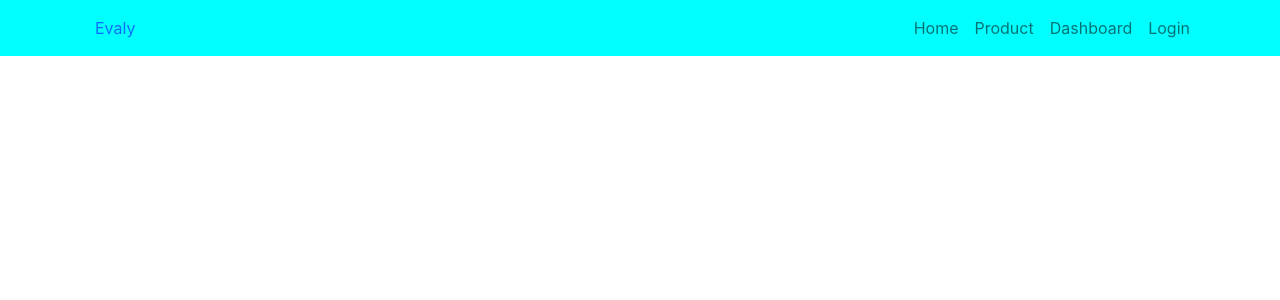
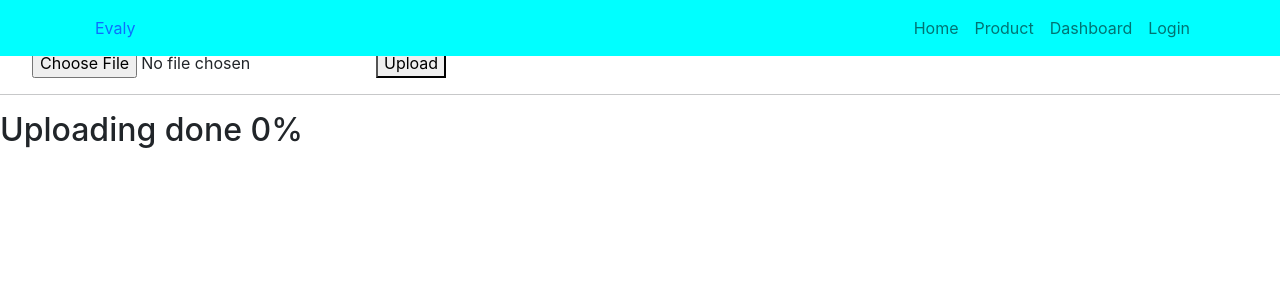
Before and after one commit to zihadul10101/evaly-client-side, a React (Create React App) app: page /imageUpload in a window 1280 px wide. Shown: the top 300 px of the page. Built offline with nearby package versions, Linux system fonts and the light colour scheme.

Commit message:
firebase image upload done

```diff
--- a/package.json
+++ b/package.json
@@ -9,6 +9,7 @@
     "@testing-library/user-event": "^12.8.3",
     "axios": "^0.24.0",
     "cloudinary-react": "^1.7.0",
+    "firebase": "^9.2.0",
     "react": "^17.0.2",
     "react-dom": "^17.0.2",
     "react-hook-form": "^7.21.2",
--- /dev/null
+++ b/src/components/authication/ImageUpload.js
@@ -0,0 +1,48 @@
+import React from 'react';
+import { useState } from "react";
+import { storage } from "./firebase";
+import { ref, getDownloadURL, uploadBytesResumable } from "firebase/storage";
+
+const ImageUpload = () => {
+    const [progress, setProgress] = useState(0);
+    const formHandler = (e) => {
+      e.preventDefault();
+      const file = e.target[0].files[0];
+      uploadFiles(file);
+    };
+
+    const uploadFiles = (file) => {
+        //
+        if (!file) return;
+        const sotrageRef = ref(storage, `files/${file.name}`);
+        const uploadTask = uploadBytesResumable(sotrageRef, file);
+
+        uploadTask.on(
+          "state_changed",
+          (snapshot) => {
+            const prog = Math.round(
+              (snapshot.bytesTransferred / snapshot.totalBytes) * 100
+            );
+            setProgress(prog);
+          },
+          (error) => console.log(error),
+          () => {
+            getDownloadURL(uploadTask.snapshot.ref).then((downloadURL) => {
+              console.log("File available at", downloadURL);
+            });
+          }
+        );
+      }
+    return (
+        <div>
+           <form onSubmit={formHandler}>
+        <input type="file" className="input" />
+        <button type="submit">Upload</button>
+      </form>
+      <hr />
+      <h2>Uploading done {progress}%</h2>
+        </div>
+    );
+};
+
+export default ImageUpload;
--- a/src/components/authication/firebaseConfig.js
+++ b/src/components/authication/firebase.js
@@ -1,3 +1,5 @@
+import { initializeApp } from "firebase/app";
+import { getStorage } from "firebase/storage";
 
 const firebaseConfig = {
     apiKey: "AIzaSyD_FJoFwTkG9ElefLrytCXzT6mbr0I41jI",
@@ -8,3 +10,9 @@ const firebaseConfig = {
     appId: "1:920367059626:web:ef7cd5c805d2bb324076d3"
   };
   export default firebaseConfig;
+
+  const app = initializeApp(firebaseConfig);
+
+const storage = getStorage(app);
+
+export { storage, app };
--- a/src/router/Routes.js
+++ b/src/router/Routes.js
@@ -14,6 +14,7 @@ import Home from '../pages/Home';
 import ProductDetail from '../components/product/sub-component/ProductDetail';
 import Order from '../components/product/sub-component/Order';
 import PrivateRoute from '../components/authication/PrivateRoute';
+import ImageUpload from '../components/authication/ImageUpload';
 
 const Routes = () => {
     return (
@@ -27,6 +28,10 @@ const Routes = () => {
 
                 <Route exact path="/home">
                     <Home />
+                </Route>
+
+                <Route exact path="/imageUpload">
+                    <ImageUpload />
                 </Route>
 
                 <Route exact path="/product">
```
Also changed, not shown: 1 other file (tests, documents, lock files or other folders).
